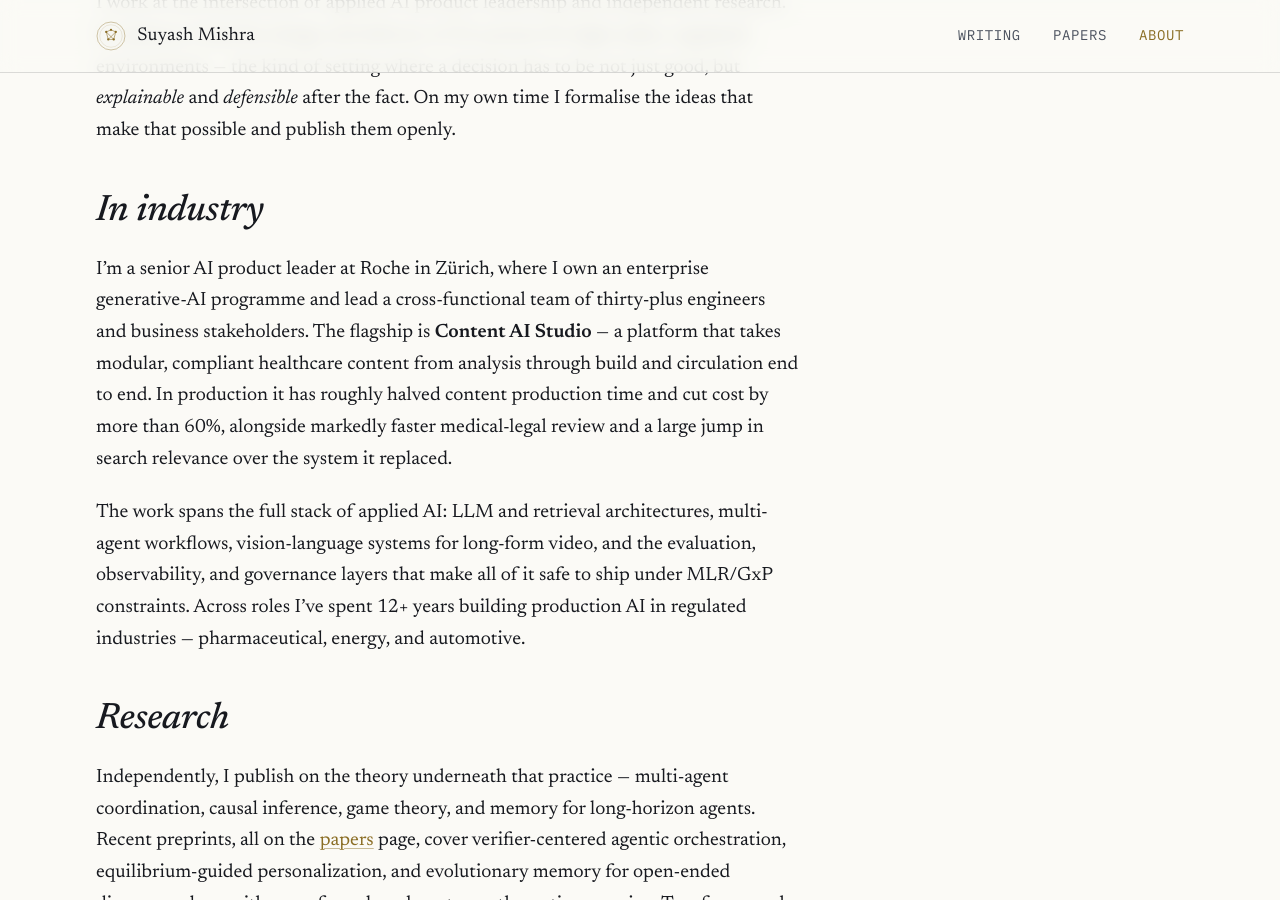
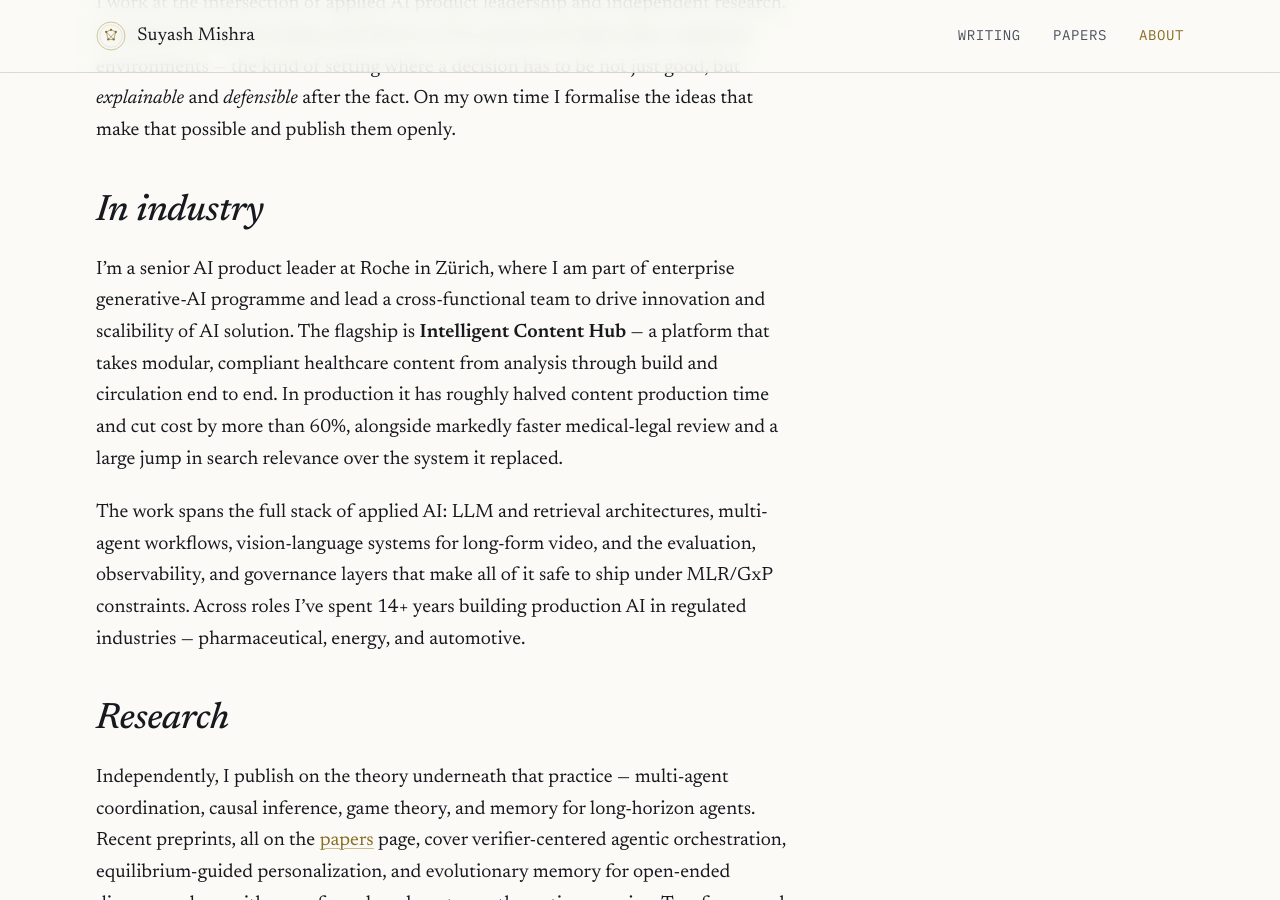
Before and after one commit to mishrasuyash-strat/mishrasuyash-strat.github.io, a Jekyll site: the page built from about.md, in a window 1280 px wide and 900 px high, scrolled down 397 px. Built offline with Jekyll 4.4.1, drawn with Linux system fonts in a browser that asks for light colours.

Commit message:
Update about.md

```diff
--- a/about.md
+++ b/about.md
@@ -19,9 +19,9 @@ own time I formalise the ideas that make that possible and publish them openly.
 
 ## In industry
 
-I'm a senior AI product leader at Roche in Zürich, where I own an enterprise
-generative-AI programme and lead a cross-functional team of thirty-plus
-engineers and business stakeholders. The flagship is **Content AI Studio** — a
+I'm a senior AI product leader at Roche in Zürich, where I am part of enterprise
+generative-AI programme and lead a cross-functional team to drive innovation and
+scalibility of AI solution. The flagship is **Intelligent Content Hub** — a
 platform that takes modular, compliant healthcare content from analysis through
 build and circulation end to end. In production it has roughly halved content
 production time and cut cost by more than 60%, alongside markedly faster
@@ -31,7 +31,7 @@ replaced.
 The work spans the full stack of applied AI: LLM and retrieval architectures,
 multi-agent workflows, vision-language systems for long-form video, and the
 evaluation, observability, and governance layers that make all of it safe to
-ship under MLR/GxP constraints. Across roles I've spent 12+ years building
+ship under MLR/GxP constraints. Across roles I've spent 14+ years building
 production AI in regulated industries — pharmaceutical, energy, and automotive.
 
 ## Research
```
